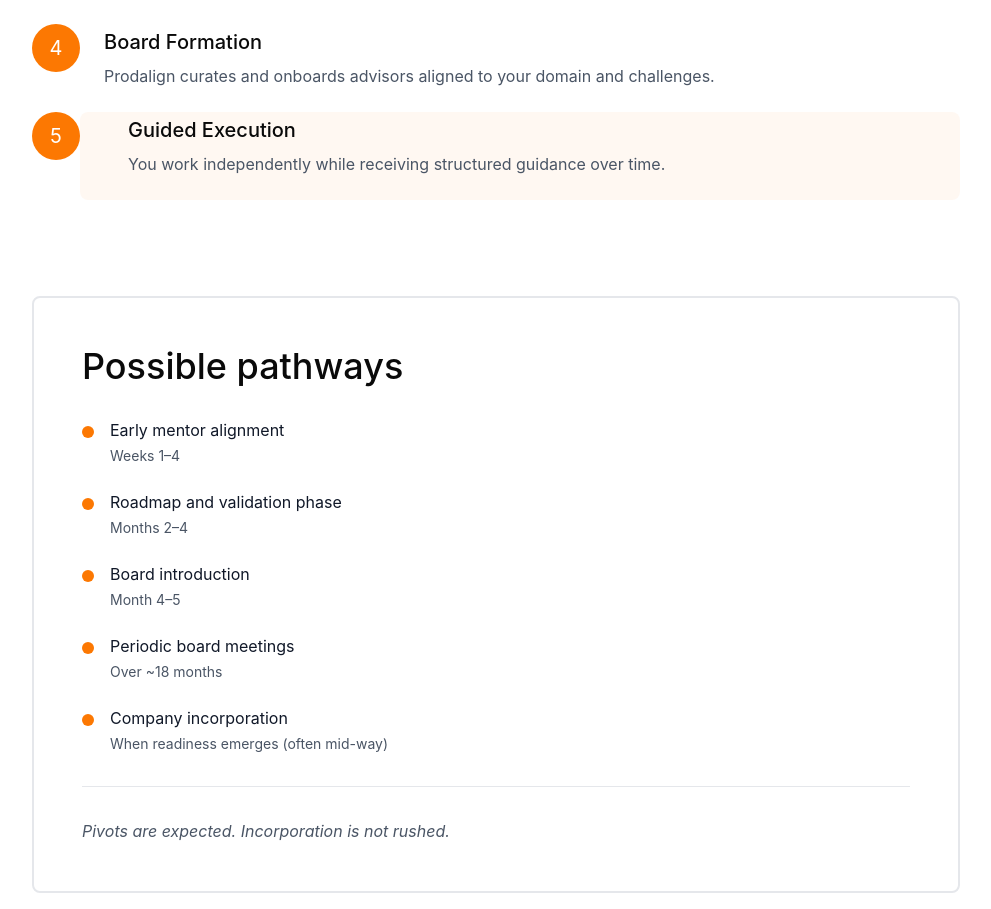
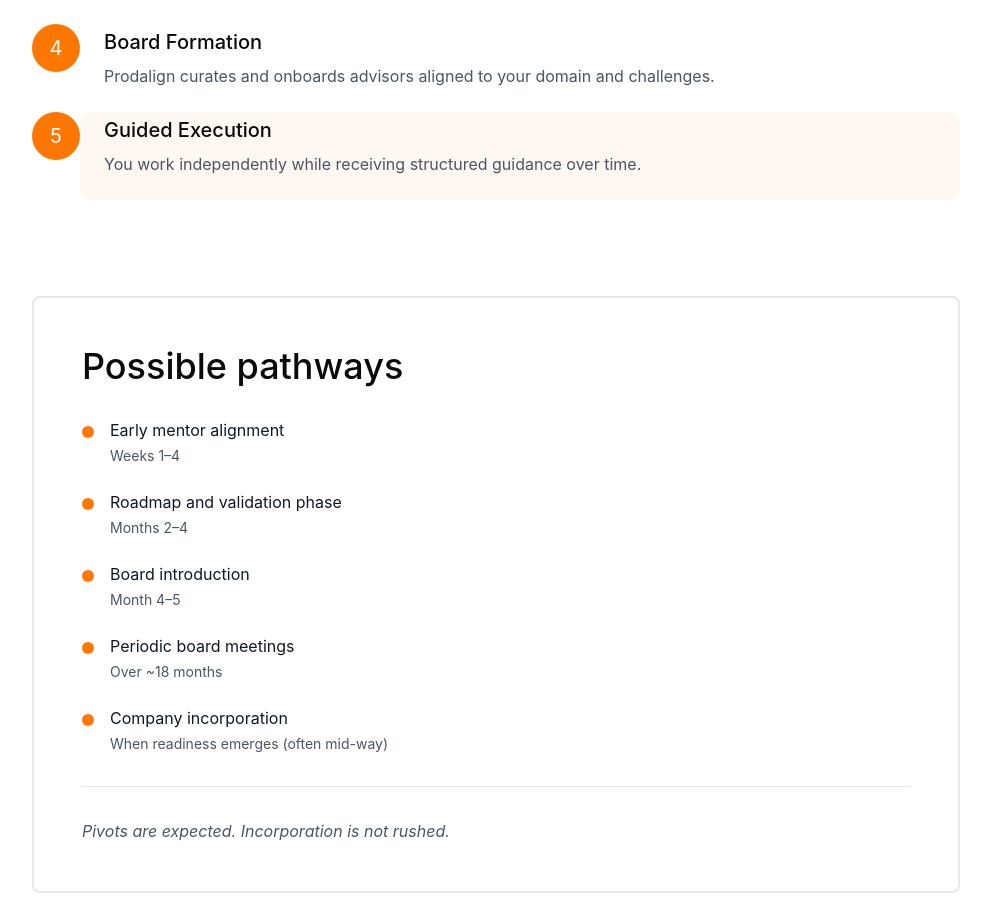
Before and after one commit to prodalignHQ/Websiteprodaligncom, a React (Vite) app: page /board in a window 1280 px wide. Shown: the part 3580-4489 px from the top of the page, without its empty margins (144-1135 px from the left). Built offline with nearby package versions, Linux system fonts and the light colour scheme.

Commit message:
style: Remove left padding from the Guided Execution section in BoardPage.

```diff
--- a/src/app/components/BoardPage.tsx
+++ b/src/app/components/BoardPage.tsx
@@ -431,7 +431,7 @@ export function BoardPage() {
                   5
                 </div>
               </div>
-              <div className="flex-1 pt-1 bg-[#FC7802]/5 p-6 rounded-lg -ml-6 pl-12">
+              <div className="flex-1 pt-1 bg-[#FC7802]/5 p-6 rounded-lg -ml-6">
                 <h3 className="text-xl mb-2">Guided Execution</h3>
                 <p className="text-gray-600">
                   You work independently while receiving structured guidance
```
